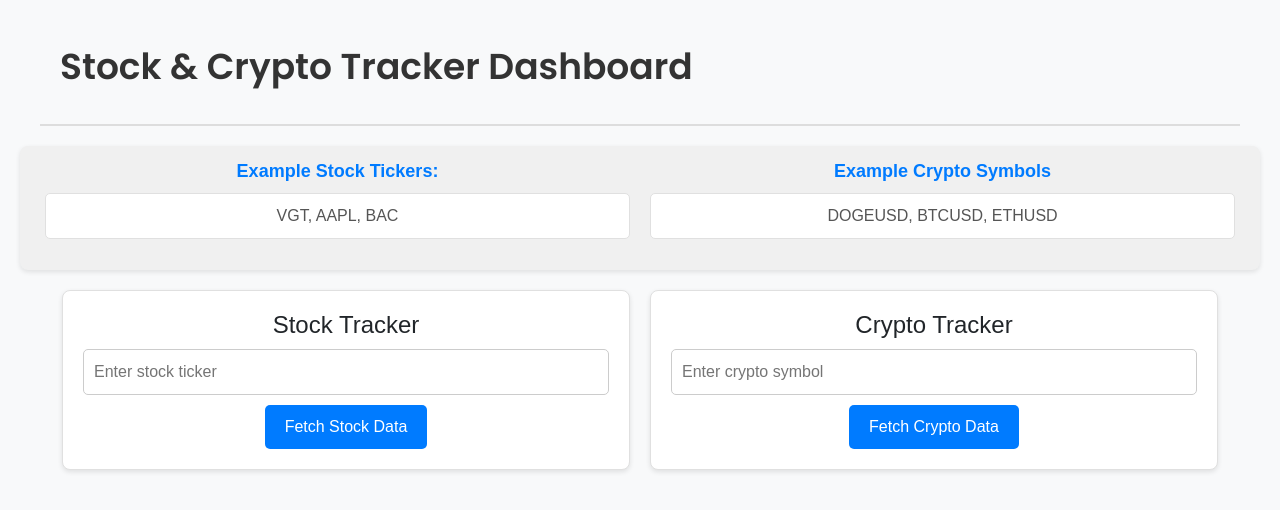
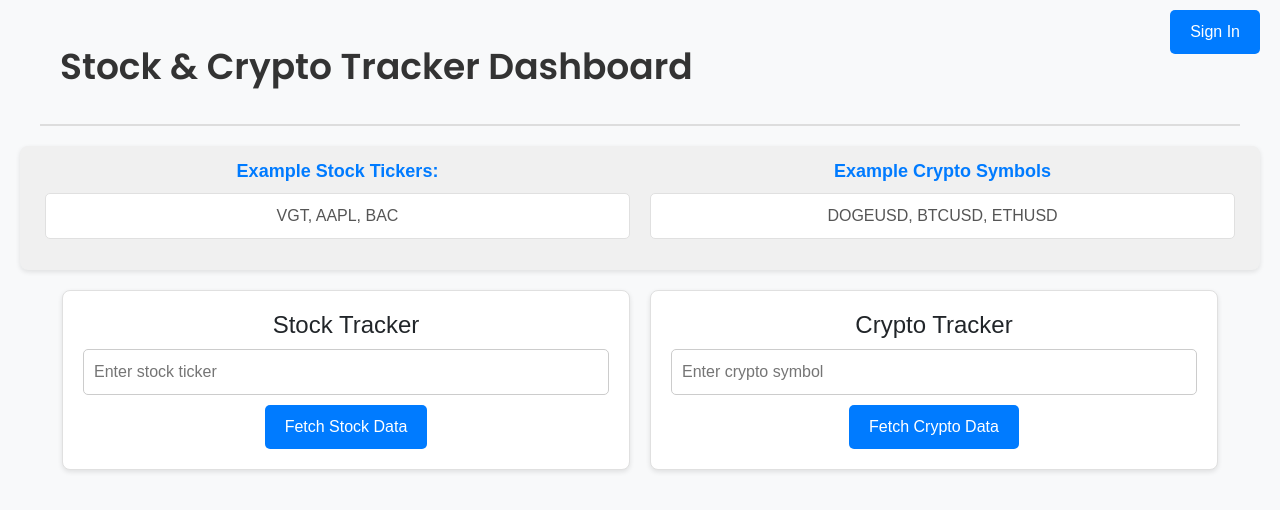
Before and after one commit to saxtonvandalsen/stock-crypto-tracker, a React (Create React App) app: page / in a window 1280 px wide. Shown: the top 510 px of the page. Built offline with nearby package versions, Linux system fonts and the light colour scheme; no server answers.

Commit message:
track auth state/updates for sign-in/out

```diff
--- a/src/App.js
+++ b/src/App.js
@@ -1,28 +1,67 @@
-import React from 'react';
+import React, { useState, useEffect } from 'react';
 import { Provider } from 'react-redux';
+import { BrowserRouter as Router, Route, Routes, Link } from 'react-router-dom';
 import store from './redux/store';
 import StockForm from './components/StockForm';
 import CryptoForm from './components/CryptoForm';
 import StockData from './components/StockData';
 import CryptoData from './components/CryptoData';
 import RandomExamples from './components/RandomExamples';
+import SignInSignUp from './components/SignInSignUp';
+import { getAuth, onAuthStateChanged, signOut } from "firebase/auth";
 
 // Provider component wraps entire App and passes Redux store to all
 // child components. App contains the dashboard's layout.
 function App() {
+    const [user, setUser] = useState(null);
+    const auth = getAuth();
+
+    useEffect(() => {
+        // Listen for changes in the user's sign-in state
+        const unsubscribe = onAuthStateChanged(auth, (currentUser) => {
+          setUser(currentUser);
+        });
+        return () => unsubscribe();
+      }, [auth]);
+
+      const handleSignOut = () => {
+        signOut(auth).then(() => {
+          console.log("User signed out!");
+        }).catch((error) => {
+          console.error("Error signing out:", error);
+        });
+    };
+
     return (
         <Provider store={store}>
+            <Router>
                 <div className="App">
                     <div className="header-container">
                         <header className='main-header'>
                             Stock & Crypto Tracker Dashboard
                         </header>
+
+                        {user ? (
+                            <button className="top-right-button" onClick={handleSignOut}>
+                                Sign Out
+                            </button>
+                            ) : (
+                            <Link to="/signin">
+                                <button className="top-right-button">
+                                Sign In
+                                </button>
+                            </Link>
+                        )}
                     </div>
 
+
+                    <Routes>
+                        {/* Main Dashboard (Stock/Crypto Sections) */}
+                        <Route path="/" element={
+                            <>
                                 <p></p>
                                 <RandomExamples />
                                 <p></p>
-
                                 <div className='container'>
                                     {/* Stock Section on the Left */}
                                     <div className="section">
@@ -38,7 +77,14 @@ function App() {
                                         <CryptoData />
                                     </div>
                                 </div>
+                            </>
+                        } />
+
+                        {/* Sign In/Sign Up Page */}
+                        <Route path="/signin" element={<SignInSignUp />} />
+                    </Routes>
                 </div>
+            </Router>
         </Provider>
     );
 }
```
Lines whose indentation alone changed are shown as unchanged.
